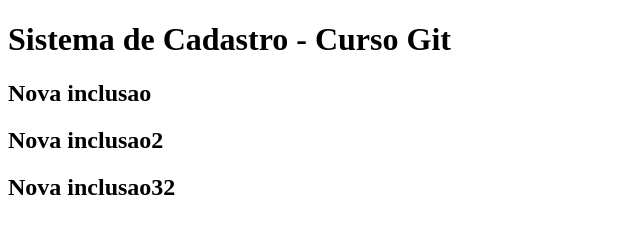
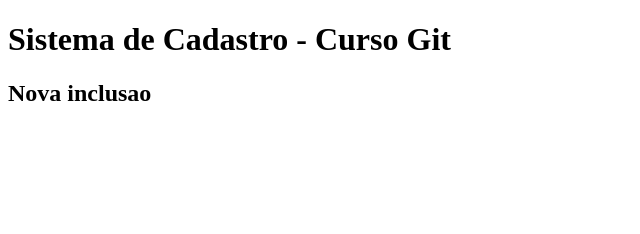
Before and after one commit to xavierfernando/curso-git, a plain HTML site: page index.html in a window 1280 px wide. Shown: the whole page, without its empty margins (0-640 px from the left). Drawn offline with Linux system fonts and the light colour scheme.

Commit message:
restaurando

```diff
--- a/index.html
+++ b/index.html
@@ -9,7 +9,5 @@
 <body>
     <h1>Sistema de Cadastro - Curso Git</h1>
     <h2>Nova inclusao</h2>
-    <h2>Nova inclusao2</h2>
-    <h2>Nova inclusao32</h2>
 </body>
 </html>
```
